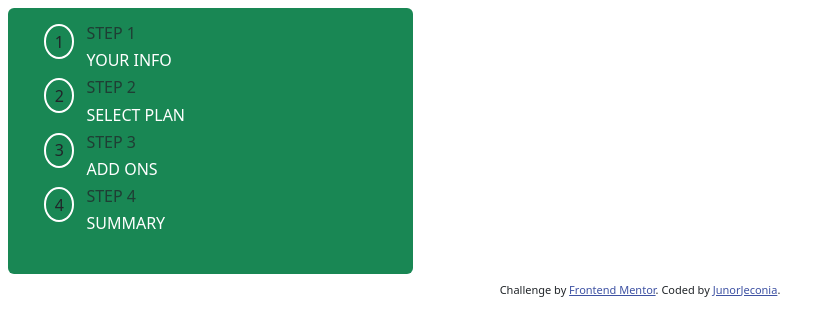
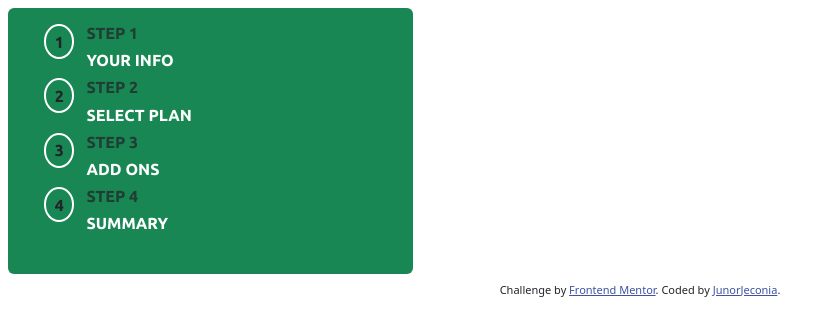
Before and after one commit to harshbix/multiStepForm.github.io, a React (Create React App) app: page / in a window 1280 px wide. Shown: the top 336 px of the page, without its empty margins (0-832 px from the left). Built offline with nearby package versions, Linux system fonts and the light colour scheme.

Commit message:
added some ubuntu fonts

```diff
--- a/src/App.scss
+++ b/src/App.scss
@@ -1,11 +1,22 @@
-
-
+@font-face {
+  font-family: "Ubuntu";
+  src: url("./assets/fonts/Ubuntu-Regular.ttf");
+}
+@font-face {
+  font-family: "Ubuntu-bold";
+  src: url("./assets/fonts/Ubuntu-Bold.ttf");
+}
+@font-face {
+  font-family: "Ubuntu-medium";
+  src: url("./assets/fonts/Ubuntu-Medium.ttf");
+}
 ol {
   list-style: none;
   counter-reset: item;
   li {
     list-style-type: none;
-    span{
+    font-family: "Ubuntu-bold";
+    span {
       border-radius: 50%;
       border: 2px solid white;
       display: grid;
```
